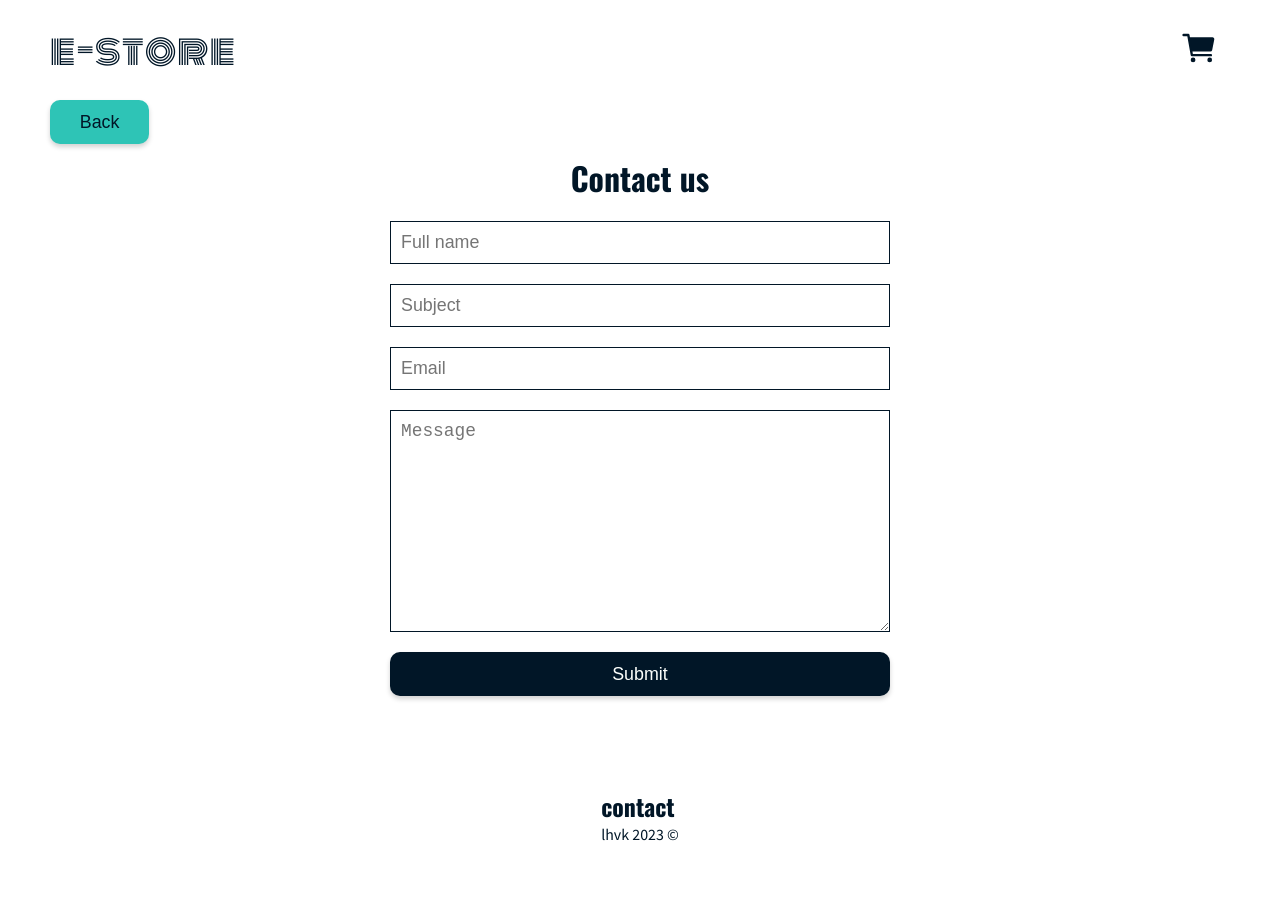
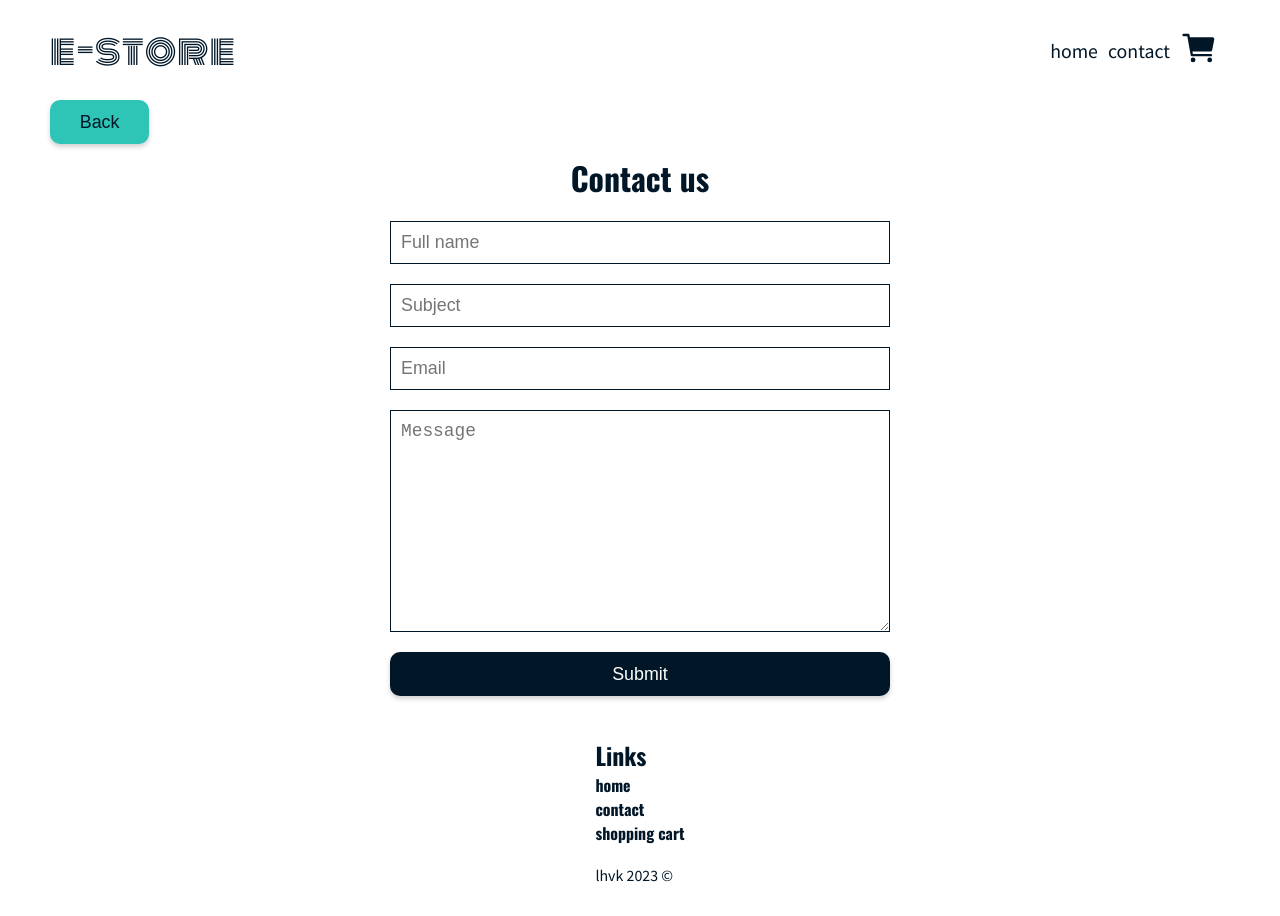
Before and after one commit to lhvk/e-store, a React (Create React App) app: page /contact in a window 1280 px wide. Built offline with nearby package versions, Linux system fonts and the light colour scheme.

Commit message:
Navigation updates for header and footer

```diff
--- /dev/null
+++ b/src/assets/svg/IconEnvelope.jsx
@@ -0,0 +1,17 @@
+// icon:envelope | Fontawesome https://fontawesome.com/ | Fontawesome
+import * as React from "react";
+
+export function IconEnvelope(props) {
+  return (
+    <svg
+      viewBox="0 0 512 512"
+      fill="currentColor"
+      height="1em"
+      width="1em"
+      {...props}>
+      <path d="M48 64C21.5 64 0 85.5 0 112c0 15.1 7.1 29.3 19.2 38.4l217.6 163.2c11.4 8.5 27 8.5 38.4 0l217.6-163.2c12.1-9.1 19.2-23.3 19.2-38.4 0-26.5-21.5-48-48-48H48zM0 176v208c0 35.3 28.7 64 64 64h384c35.3 0 64-28.7 64-64V176L294.4 339.2a63.9 63.9 0 01-76.8 0L0 176z" />
+    </svg>
+  );
+}
+
+export default IconEnvelope;
--- /dev/null
+++ b/src/assets/svg/IconHome.jsx
@@ -0,0 +1,15 @@
+// icon:home | Ant Design Icons https://ant.design/components/icon/ | Ant Design
+import * as React from "react";
+
+export function IconHome(props) {
+  return (
+    <svg
+      viewBox="0 0 1024 1024"
+      fill="currentColor"
+      height="1em"
+      width="1em"
+      {...props}>
+      <path d="M946.5 505L534.6 93.4a31.93 31.93 0 00-45.2 0L77.5 505c-12 12-18.8 28.3-18.8 45.3 0 35.3 28.7 64 64 64h43.4V908c0 17.7 14.3 32 32 32H448V716h112v224h265.9c17.7 0 32-14.3 32-32V614.3h43.4c17 0 33.3-6.7 45.3-18.8 24.9-25 24.9-65.5-.1-90.5z" />
+    </svg>
+  );
+}
--- a/src/assets/svg/index.jsx
+++ b/src/assets/svg/index.jsx
@@ -1,6 +1,8 @@
+export { IconHome } from "./IconHome";
 export { IconBin } from "./IconBin";
 export { IconCart } from "./IconCart";
 export { IconCartOutline } from "./IconCartOutline";
 export { IconStarHalf } from "./IconStarHalf";
 export { IconStarOutline } from "./IconStarOutline";
 export { IconStarSharp } from "./IconStarSharp";
+export { IconEnvelope } from "./IconEnvelope";
--- a/src/components/Flex/index.jsx
+++ b/src/components/Flex/index.jsx
@@ -9,4 +9,5 @@ export const Flex = styled(Box)`
   align-items: ${(props) => props.alignItems};
   height: ${(props) => props.h};
   width: ${(props) => props.w};
+  maxwidth: ${(props) => props.maxWidth};
 `;
--- a/src/components/Layout/Footer/index.jsx
+++ b/src/components/Layout/Footer/index.jsx
@@ -2,20 +2,30 @@ import React from "react";
 import { Link } from "react-router-dom";
 import { FooterContainer } from "./index.styles";
 import { Flex } from "../../Flex";
+import { Box } from "../../Box";
 
 export function Footer() {
   return (
     <FooterContainer>
       <Flex
+        flexDirection="column"
         justifyContent="center"
         alignItems="center"
         h="100%">
-        <div>
+        <Box mb="10px">
+          <h2>Links</h2>
+          <Link to="/">
+            <h4>home</h4>
+          </Link>
           <Link to="/contact">
-            <h2>contact</h2>
+            <h4>contact</h4>
           </Link>
-          <p>lhvk {new Date().getFullYear()} &copy;</p>
-        </div>
+          <Link to="/checkout">
+            <h4>shopping cart</h4>
+          </Link>
+
+          <Box mt="20px">lhvk {new Date().getFullYear()} &copy;</Box>
+        </Box>
       </Flex>
     </FooterContainer>
   );
--- a/src/components/Layout/Footer/index.styles.jsx
+++ b/src/components/Layout/Footer/index.styles.jsx
@@ -1,4 +1,5 @@
 import styled from "styled-components";
+import { Box } from "../../Box";
 
 export const FooterContainer = styled.footer`
   height: 200px;
--- a/src/components/Layout/Header/index.jsx
+++ b/src/components/Layout/Header/index.jsx
@@ -1,7 +1,10 @@
 import {
   BackButton,
+  ContactButton,
   CountBadge,
+  HomeButton,
   Logo,
+  NavItem,
   Navigation,
   ShoppingCart,
   ShoppingCartContainer,
@@ -10,10 +13,12 @@ import { Link, useNavigate } from "react-router-dom";
 import { Flex } from "../../Flex";
 import { Button } from "../../Buttons";
 import { useShoppingCart } from "../../../context/ShoppingCartContext";
+import { useMediaQuery } from "../../../hooks";
 
 export function Header() {
   const goBack = useNavigate();
   const { getCartQuantity } = useShoppingCart();
+  const isSmallerScreen = useMediaQuery("(max-width: 768px)");
 
   return (
     <>
@@ -24,6 +29,16 @@ export function Header() {
           justifyContent="space-between">
           <Link to="/">
             <Logo>e-store</Logo>
+          </Link>
+
+          <Flex
+            gap="10px"
+            alignItems="center">
+            <Link to="/">
+              {isSmallerScreen ? <HomeButton /> : <NavItem>home</NavItem>}
+            </Link>
+            <Link to="/contact">
+              {isSmallerScreen ? <ContactButton /> : <NavItem>contact</NavItem>}
             </Link>
 
             <Flex
@@ -39,6 +54,7 @@ export function Header() {
                   </CountBadge>
                 </ShoppingCartContainer>
               </Link>
+            </Flex>
           </Flex>
         </Flex>
       </Navigation>
--- a/src/components/Layout/Header/index.styles.jsx
+++ b/src/components/Layout/Header/index.styles.jsx
@@ -1,5 +1,5 @@
 import styled from "styled-components";
-import { IconCart } from "../../../assets/svg";
+import { IconCart, IconEnvelope, IconHome } from "../../../assets/svg";
 
 export const Navigation = styled.header`
   height: 100px;
@@ -20,12 +20,36 @@ export const Logo = styled.div`
   letter-spacing: 1px;
   transition: 0.4s;
 
+  @media (max-width: 420px) {
+    font-size: 3rem;
+  }
+
   @media (min-width: 450px) {
     &:hover {
       filter: drop-shadow(
         0 0 0.75rem ${(props) => props.theme.color.secondary}
       );
     }
+  }
+`;
+
+export const HomeButton = styled(IconHome)`
+  color: ${(props) => props.theme.color.primary};
+  height: 32px;
+  width: 32px;
+`;
+
+export const ContactButton = styled(IconEnvelope)`
+  color: ${(props) => props.theme.color.primary};
+  height: 32px;
+  width: 32px;
+`;
+
+export const NavItem = styled.span`
+  font-size: 2rem;
+
+  &:hover {
+    color: ${(props) => props.theme.color.secondary};
   }
 `;
 
```
Lines whose indentation alone changed are shown as unchanged.
